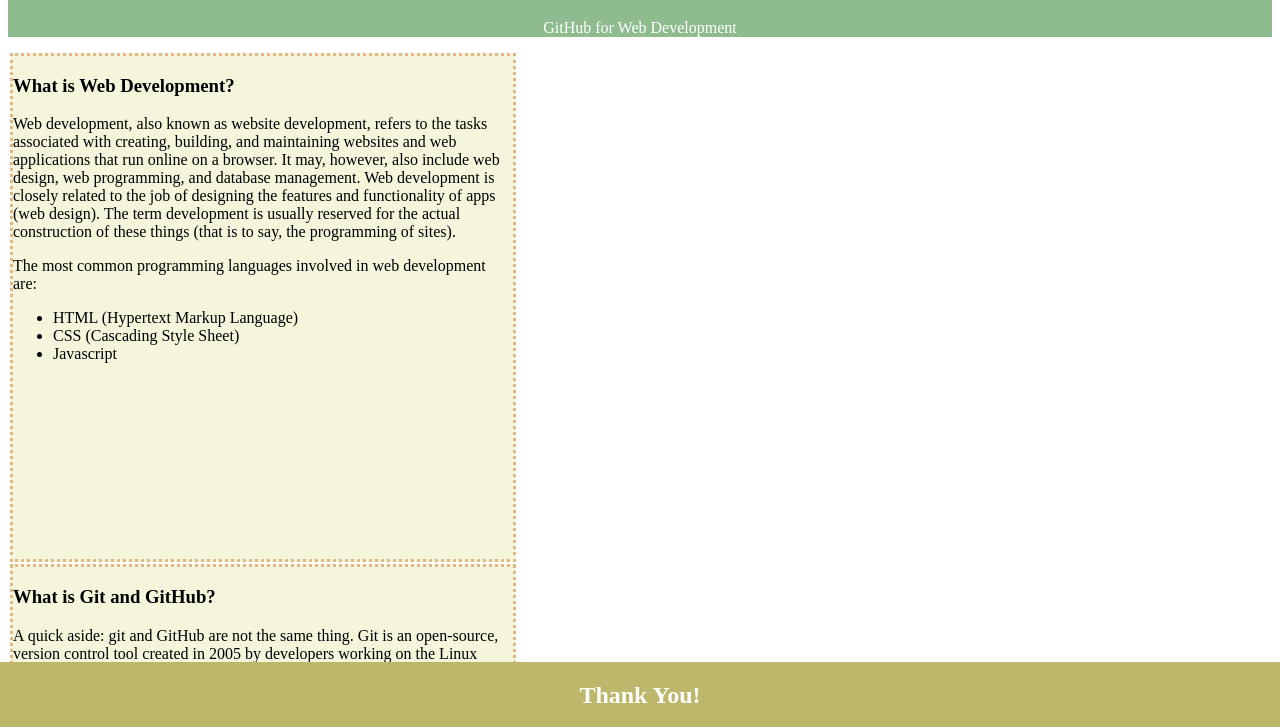
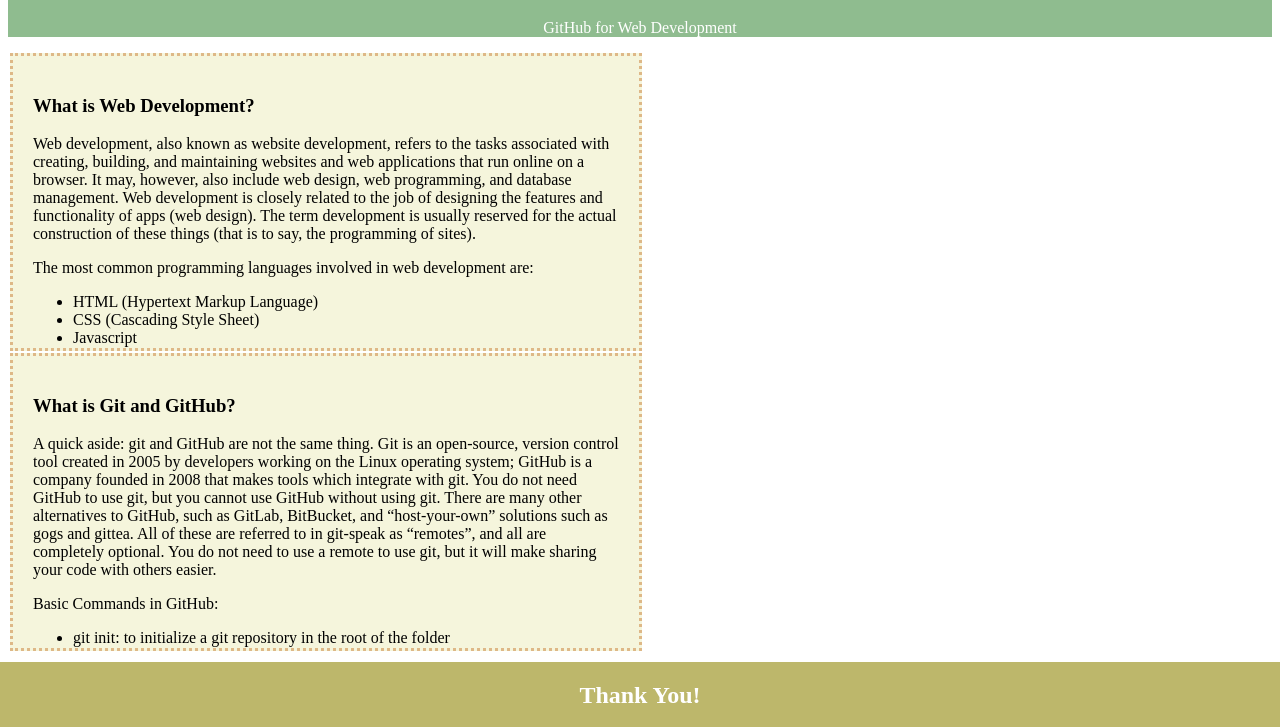
Before and after one commit to Romina-Deuja/Romina-Deuja.github.io, a plain HTML site: page commit.html in a window 1280 px wide. Shown: the part 71-798 px from the top of the page. Drawn offline with Linux system fonts and the light colour scheme.

Commit message:
Fourth Commit

```diff
--- a/commit.html
+++ b/commit.html
@@ -21,8 +21,9 @@
         .box1{
             margin: 2px;
             box-sizing: border-box;
-            width: 40%;
-            height: 65%;
+            padding: 20px;
+            width:50%;
+            height: 38%;
             background-color:beige;
             border-style: dotted;
             border-color: burlywood;
@@ -31,8 +32,9 @@
         .box2{
             margin: 2px;
             box-sizing: border-box;
-            width: 40%;
-            height: 65%;
+            padding: 20px;
+            width:50%;
+            height: 38%;
             background-color:beige;
             border-style: dotted;
             border-color: burlywood;
```
